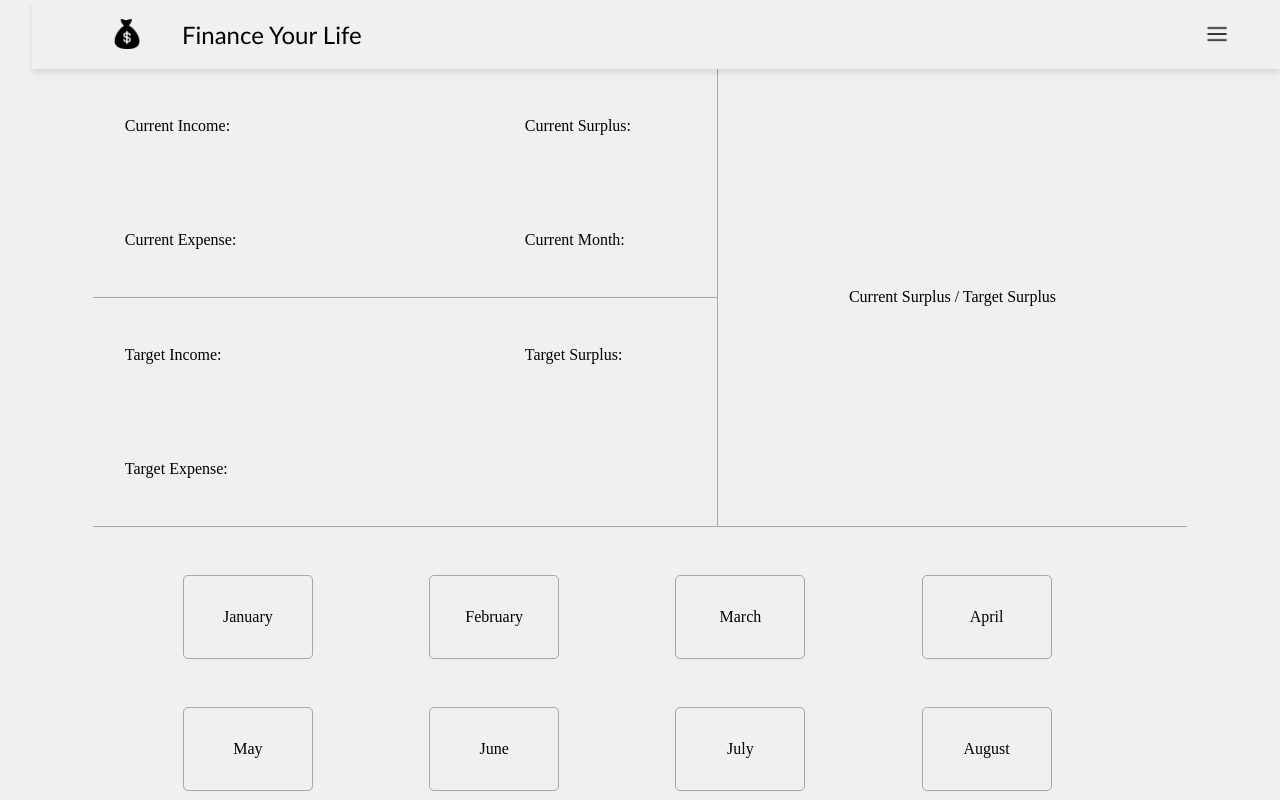
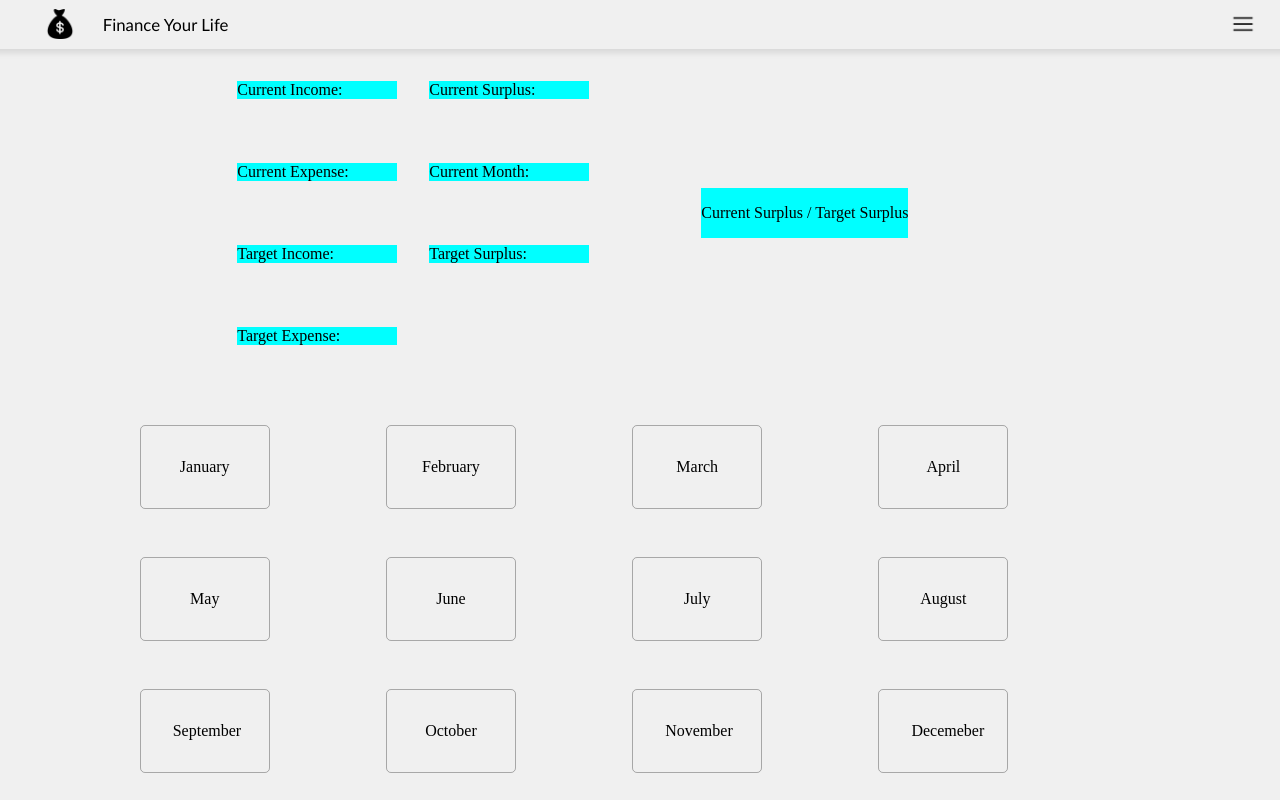
Before and after one commit to Edmund-Kiama/financeYourLife, a React (Vite) app: page / in a window 1280 px wide. Shown: the top 800 px of the page. Built offline with nearby package versions, Linux system fonts and the light colour scheme.

Commit message:
refactor: handle css bugs

```diff
--- a/src/styles/footer.module.css
+++ b/src/styles/footer.module.css
@@ -1,6 +1,6 @@
 .footer {
     box-shadow: 0 -4px 6px rgba(0, 0, 0, 0.1);
-    width: 100%;
+    width: 100vw;
     height: 5em;
     bottom: 0;
 }
--- a/src/styles/forecastDash.module.css
+++ b/src/styles/forecastDash.module.css
@@ -19,8 +19,8 @@
 .popup {
     background: white;
     border-radius: 8px;
-    width: 20vw;
-    height: 15vw;
+    width: 300px;
+    height: 300px;
     box-shadow: 0 0 15px rgba(0, 0, 0, 0.2);
 }
 
@@ -67,38 +67,33 @@
 
 .detailsContainer {
     display: flex;
+    flex-wrap: wrap;
     align-items: center;
     justify-content: center;
-    border-bottom: 1px solid rgba(0, 0, 0, 0.3) ;
     width: 100%;
 }
 
-.details {
-    width: 75%;
-}
-.mainCurrent ,
-.target{
-    border-right: 1px solid rgba(0, 0, 0, 0.3) ;
-}
-.mainCurrent {
-    border-bottom: 1px solid rgba(0, 0, 0, 0.3);
-}
-
 .current {
+    flex-wrap: wrap;
     display: flex;
     align-items: center;
     justify-content: center;
-    gap: 15em;
-    padding: 2em;
+    /* gap: 15em; */
+    padding: 1em;
 }
 
 .current p {
     width: 10em;
+    margin-left: 1em;
+    margin-right: 1em;
+    background-color: aqua;
 }
 
 .surplus {
-    width: 50%;
-    padding: 5em;
+    background-color: aqua;
+    margin: 2em;
+    margin: 5em;
+    flex-wrap: wrap;
     display: flex;
     align-items: center;
     justify-content: center;
--- a/src/styles/navbar.module.css
+++ b/src/styles/navbar.module.css
@@ -8,7 +8,8 @@
     box-shadow: 0 4px 6px rgba(0, 0, 0, 0.1);
     position: sticky;
     top: 0;
-    width: 100%;
+    font-size: 0.7em;
+    width: 100vw;
 }
 
 .logo {
```
